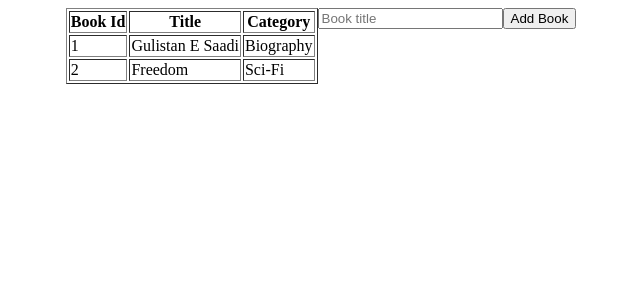
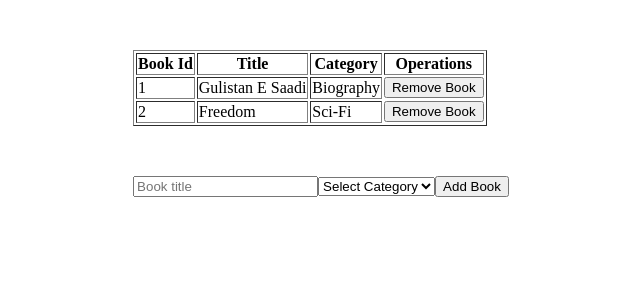
Before and after one commit to MFahadUmer/bookstore, a React (Create React App) app: page / in a window 1280 px wide. Shown: the top 300 px of the page, without its empty margins (319-959 px from the left). Built offline with nearby package versions, Linux system fonts and the light colour scheme.

Commit message:
Add css-grid  to APP

```diff
--- a/src/components/App.js
+++ b/src/components/App.js
@@ -6,7 +6,7 @@ import store from '../reducers';
 
 const App = () => (
   <Provider store={store}>
-    <div className="name">
+    <div className="app">
       <BooksList />
       <BooksForm />
     </div>
--- a/src/components/Book.js
+++ b/src/components/Book.js
@@ -6,6 +6,7 @@ const Book = ({ book }) => (
     <td>{book.bookId}</td>
     <td>{book.bookTitle}</td>
     <td>{book.bookCategory}</td>
+    <button type="submit">Remove Book</button>
   </tr>
 );
 
--- a/src/components/BooksForm.js
+++ b/src/components/BooksForm.js
@@ -1,10 +1,15 @@
 import React from 'react';
 
-const categories = ['Action', 'Biography', 'History', 'Horror', 'Kids', 'Learning', 'Sci-Fi'];
+const CATEGORIES = ['Select Category', 'Action', 'Biography', 'History', 'Horror', 'Kids', 'Learning', 'Sci-Fi'];
 const BooksForm = () => (
   <div>
     <form>
       <input type="text" placeholder="Book title" />
+      <select name="categories" id="categories">
+        {CATEGORIES.map(value => (
+          <option key={value} value={value}>{value}</option>
+        ))}
+      </select>
       <input type="submit" value="Add Book" />
     </form>
   </div>
--- a/src/components/BooksList.js
+++ b/src/components/BooksList.js
@@ -11,6 +11,7 @@ const BooksList = ({ books }) => (
           <th>Book Id</th>
           <th>Title</th>
           <th>Category</th>
+          <th>Operations</th>
         </tr>
       </thead>
       <tbody>
--- a/src/styles/App.css
+++ b/src/styles/App.css
@@ -1,5 +1,7 @@
-.name {
-  width: 100%;
-  display: flex;
+.app {
+  margin: 50px;
+  display: grid;
+  grid-template-rows: 1fr 1fr;
   justify-content: center;
+  grid-row-gap: 50px;
 }
```
Also changed, not shown: 1 other file (tests, documents, lock files or other folders).
